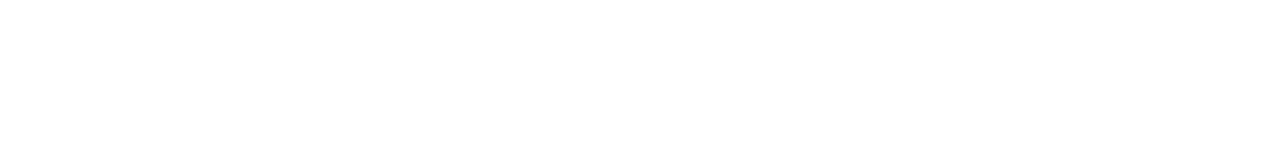
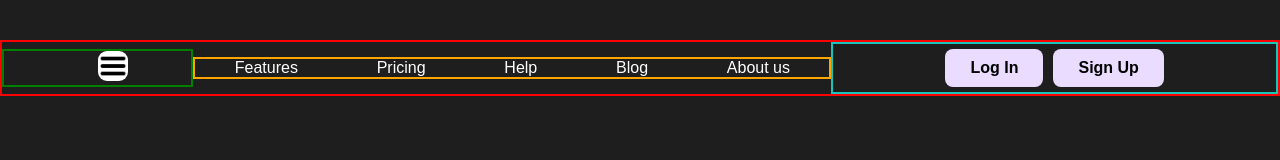
Before and after one commit to elkassimianas/payment-landing-page, a plain HTML site: page index.html in a window 1280 px wide. Drawn offline with Linux system fonts and the light colour scheme.

Commit message:
creating and styling NavBar

```diff
--- a/index.html
+++ b/index.html
@@ -5,11 +5,33 @@
     <meta charset="UTF-8">
     <meta http-equiv="X-UA-Compatible" content="IE=edge">
     <meta name="viewport" content="width=device-width, initial-scale=1.0">
-    <title>Document</title>
+    <title>Payment Page</title>
+    <link rel="stylesheet" href="style.css">
 </head>
 
 <body>
-
+    <header class="header">
+        <nav class="hamburger-menu">
+            <ul class="hamburger-menu-list">
+                 <li><a href="#menu"><img class="menu-icon" src="./images/burger-bar.png" alt="hamburger menu icon" /></a></li>
+            </ul>
+        </nav>
+        <nav class="links">
+            <ul class="links-list">
+                <li class="pages"><a class="page-link" href="#features">Features</a></li>
+                <li class="pages"><a class="page-link" href="#pricing">Pricing</a></li>
+                <li class="pages"><a class="page-link" href="#help">Help</a></li>
+                <li class="pages"><a class="page-link" href="#blog">Blog</a></li>
+                <li class="pages"><a class="page-link" href="#about">About us</a></li>
+            </ul>
+        </nav>
+        <nav class="inscription">
+            <ul class="inscription-list">
+                    <li class="log-sign"><a class="log-sign-links" href="#login">Log In</a></li>
+                    <li class="log-sign"><a class="log-sign-links" href="#signup">Sign Up</a></li>
+            </ul>
+        </nav>
+    <header>
 </body>
 
 </html>
--- a/style.css
+++ b/style.css
@@ -2,6 +2,94 @@
     padding: 0;
     margin: 0;
     box-sizing: border-box;
+    font-family: sans-serif;
 }
 
 /* write your CSS here */
+
+body {
+    background-color: #1E1E1E;
+}
+
+.header {
+    width: 100%;
+    border: 2px solid red;
+    display: flex;
+    align-items: center;
+    justify-content: center;
+    margin-top: 40px;
+}
+
+
+.links {
+    border: 2px solid orange;
+    width: 50%;
+}
+
+.links-list {
+    display: flex;
+    justify-content:space-around;
+    justify-items: center;
+    list-style-type: none;
+}
+
+
+.page-link {
+    color: #FFFFFF;
+    text-decoration: none;
+}
+
+.hamburger-menu {
+    border: 2px solid green;
+    width: 15%;
+    padding-right: 30px;
+}
+
+.hamburger-menu-list {
+
+    display: flex;
+    justify-content:center;
+    justify-items: center;
+    list-style-type: none;
+}
+
+.inscription {
+    border: rgb(26, 196, 185) solid 2px;
+    width: 35%;
+    /* padding-left: 20px; */
+}
+
+.inscription-list {
+    display: flex;
+    justify-content: center;
+    justify-items: center;
+    list-style-type: none;
+}
+
+.log-sign {
+    background-color: #E9DCFF;
+    margin: 5px;
+    border-radius: 8px;
+    padding: 10px;
+    padding-left: 25px;
+    padding-right: 25px;
+}
+
+.log-sign-links {
+    color: black;
+    font-weight: bold;
+    text-decoration: none;
+}
+
+.menu-icon {
+    height: 30px;
+    width: 30px;
+    background-color: #FFFFFF;
+    border-radius: 30%;
+    margin-left: 60px;
+}
+
+
+nav {
+    width: 100%;
+}
```
Also changed, not shown: images/burger-bar.png (added), 1 other file.
